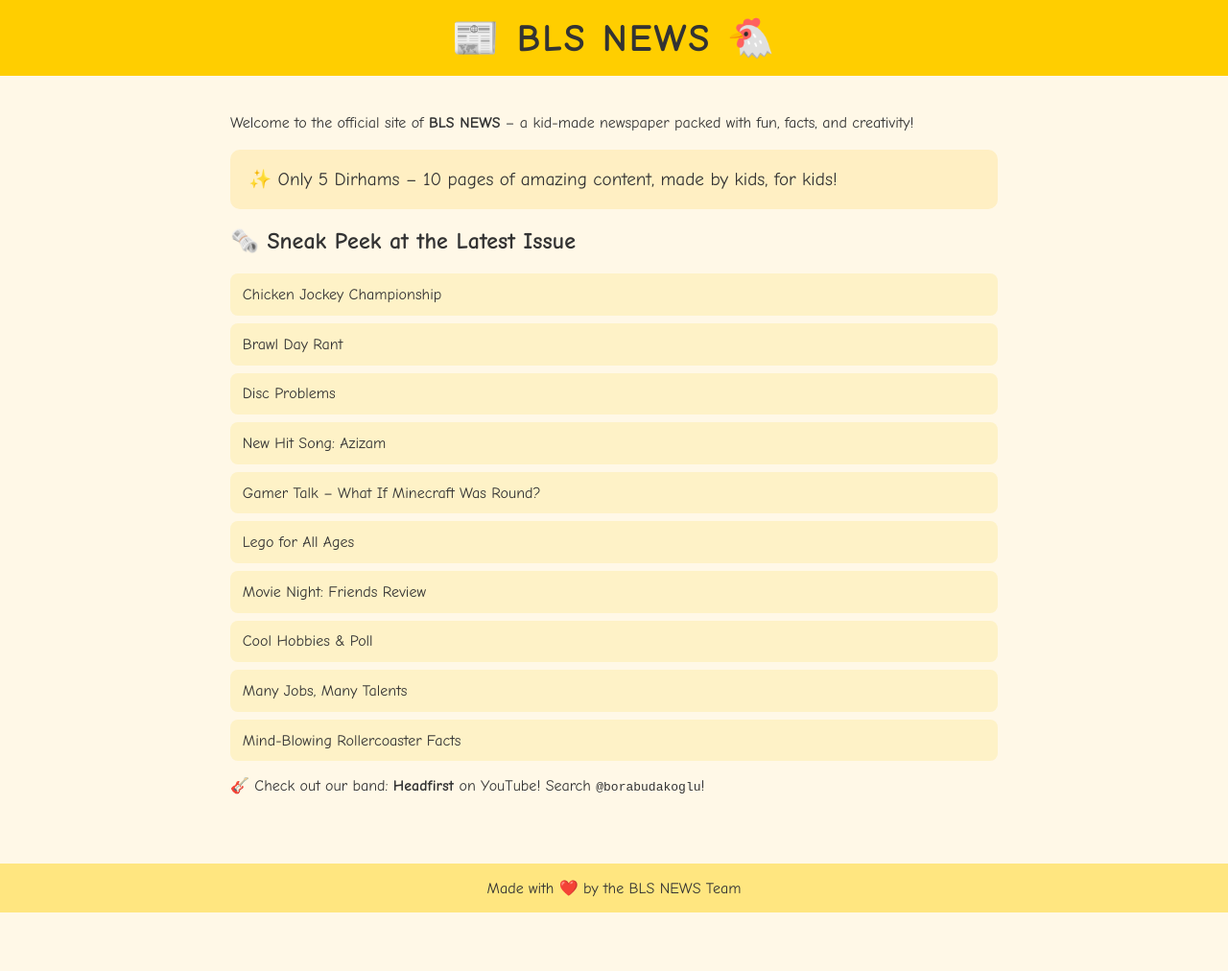
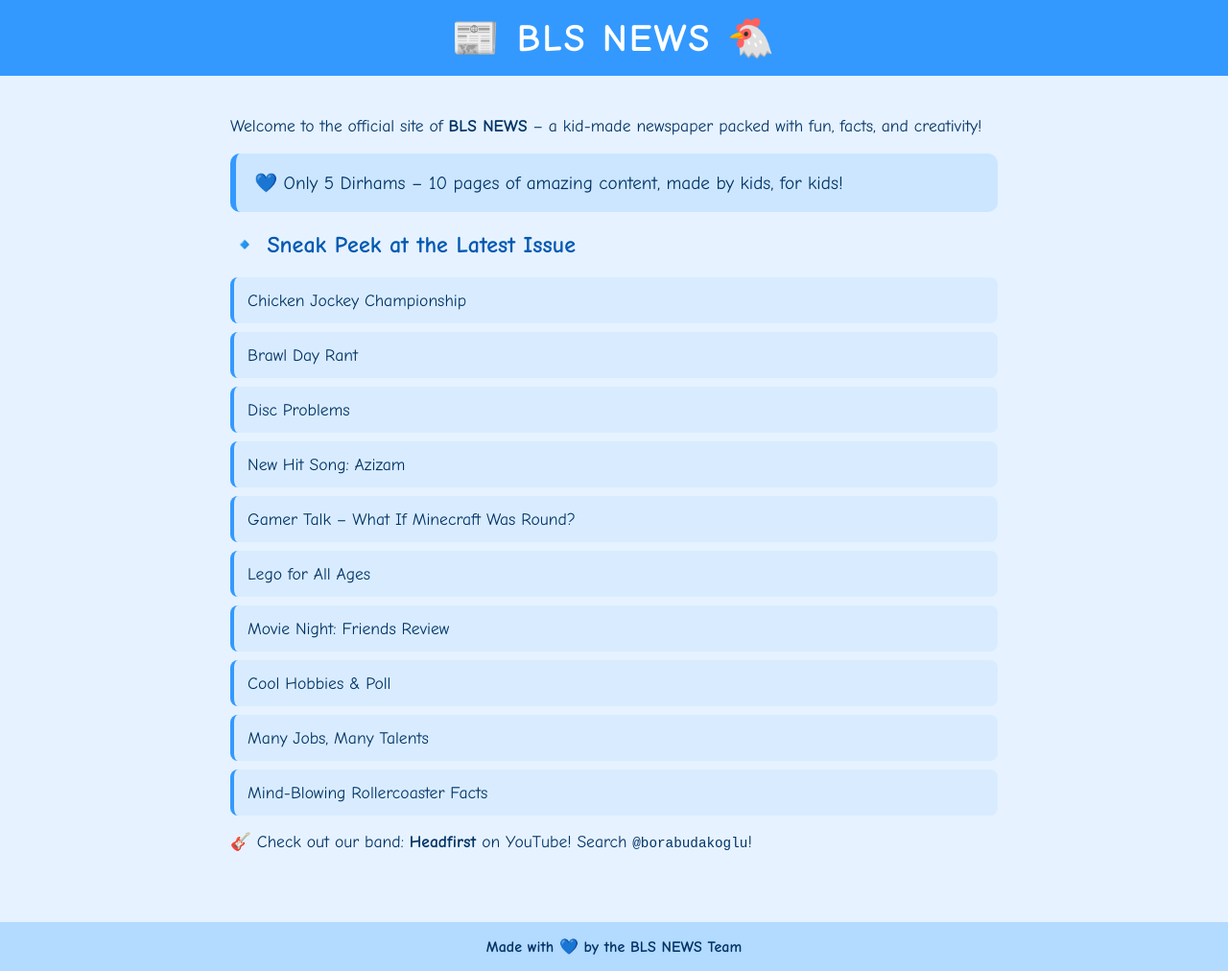
Before and after one commit to blsnews/blsnews.github.io, a plain HTML site: page index.html in a window 1280 px wide. Shown: the whole page at 96% size. Before the commit the page ends 951 px from the top, so only its background shows below. Drawn offline with Linux system fonts and the light colour scheme.

Commit message:
Update index.html

```diff
--- a/index.html
+++ b/index.html
@@ -7,13 +7,14 @@
   <style>
     body {
       font-family: 'Comic Sans MS', sans-serif;
-      background: #fff8e7;
-      color: #333;
+      background: #e6f2ff;
+      color: #003366;
       margin: 0;
       padding: 0;
     }
     header {
-      background: #ffce00;
+      background: #3399ff;
+      color: white;
       padding: 1em;
       text-align: center;
     }
@@ -29,26 +30,35 @@
     }
     .price {
       font-size: 1.2em;
-      background: #ffefc3;
+      background: #cce6ff;
       padding: 1em;
       border-radius: 10px;
       margin: 1em 0;
+      border-left: 6px solid #3399ff;
     }
     .articles {
       list-style-type: none;
       padding: 0;
     }
     .articles li {
-      background: #fef2c7;
+      background: #d9ecff;
       margin: 0.5em 0;
       padding: 0.8em;
       border-radius: 8px;
+      border-left: 4px solid #3399ff;
     }
     footer {
       text-align: center;
       padding: 1em;
-      background: #ffe680;
+      background: #b3daff;
       margin-top: 2em;
+      font-weight: bold;
+    }
+    h2 {
+      color: #0059b3;
+    }
+    p, li {
+      font-size: 1.1em;
     }
   </style>
 </head>
@@ -59,9 +69,9 @@
   <div class="container">
     <p>Welcome to the official site of <strong>BLS NEWS</strong> – a kid-made newspaper packed with fun, facts, and creativity!</p>
     <div class="price">
-      ✨ Only 5 Dirhams – 10 pages of amazing content, made by kids, for kids!
+      💙 Only 5 Dirhams – 10 pages of amazing content, made by kids, for kids!
     </div>
-    <h2>🗞️ Sneak Peek at the Latest Issue</h2>
+    <h2>🔹 Sneak Peek at the Latest Issue</h2>
     <ul class="articles">
       <li>Chicken Jockey Championship</li>
       <li>Brawl Day Rant</li>
@@ -77,7 +87,7 @@
     <p>🎸 Check out our band: <strong>Headfirst</strong> on YouTube! Search <code>@borabudakoglu</code>!</p>
   </div>
   <footer>
-    Made with ❤️ by the BLS NEWS Team
+    Made with 💙 by the BLS NEWS Team
   </footer>
 </body>
 </html>
```
